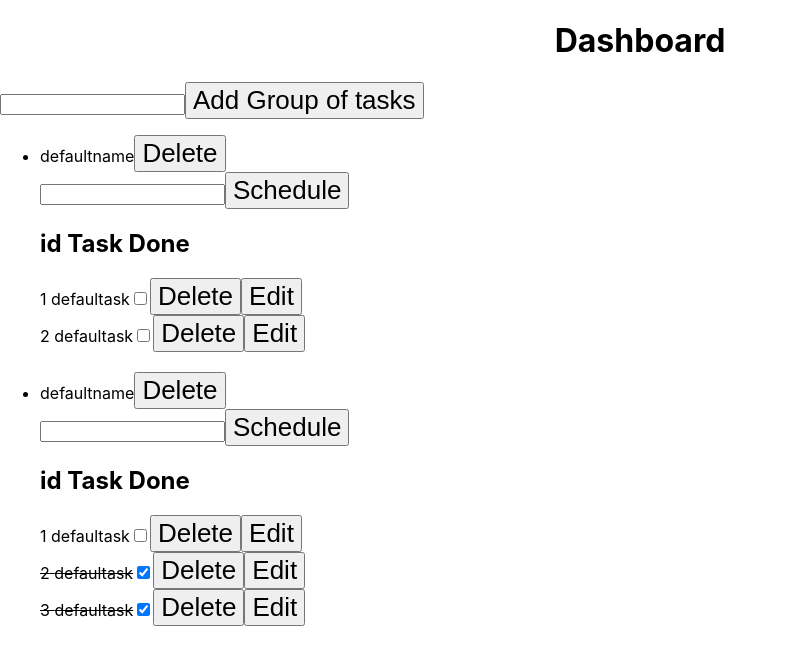
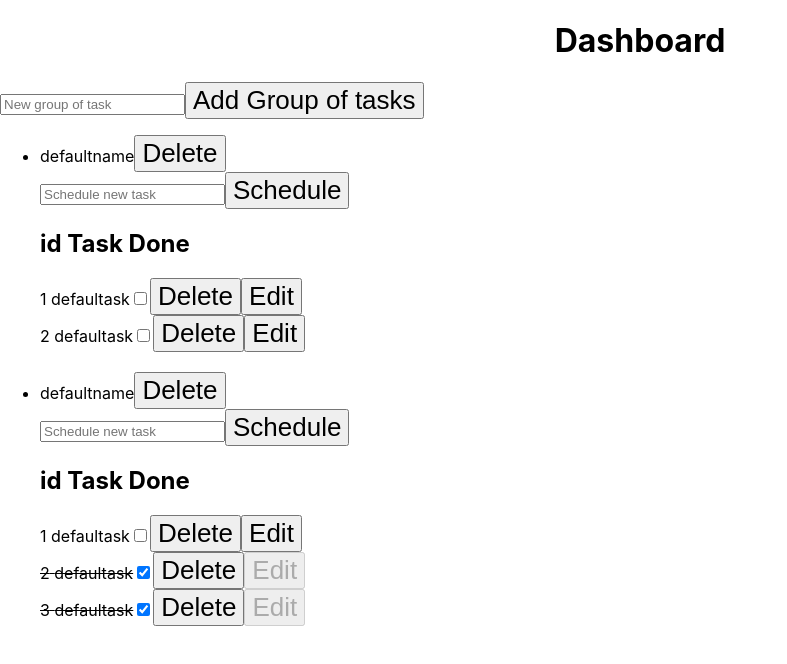
Before and after one commit to Eslashier/front-end-sofka-web-development-challenge, a React (Vite) app: page / in a window 1280 px wide. Shown: the top 664 px of the page, without its empty margins (0-787 px from the left). Built offline with nearby package versions, Linux system fonts and the light colour scheme.

Commit message:
added placeholders to inputs, type and disable edit button when task is done

```diff
--- a/src/components/Form.jsx
+++ b/src/components/Form.jsx
@@ -3,7 +3,7 @@ import React from 'react'
 export const Form = () => {
   return (
     <form>
-        <input></input>
+        <input type="text" placeholder="New group of task"></input>
         <button>Add Group of tasks</button>
     </form>
   )
--- a/src/components/ListOfToDo.jsx
+++ b/src/components/ListOfToDo.jsx
@@ -18,7 +18,7 @@ const ListOfToDo = () => {
             <br />
 
             <form>
-              <input type="text" name="task" />
+              <input type="text" name="task" placeholder="Schedule new task"/>
               <button>Schedule</button>
             </form>
 
@@ -28,7 +28,7 @@ const ListOfToDo = () => {
                 {tasks.id} {tasks.taskToDo}
                 <input type="checkbox" checked={tasks.done}></input>
                 <button>Delete</button>
-                <button>Edit</button>
+                <button disabled={tasks.done ? "true":""}>Edit</button>
                 <br />
               </div>
             })}
```
